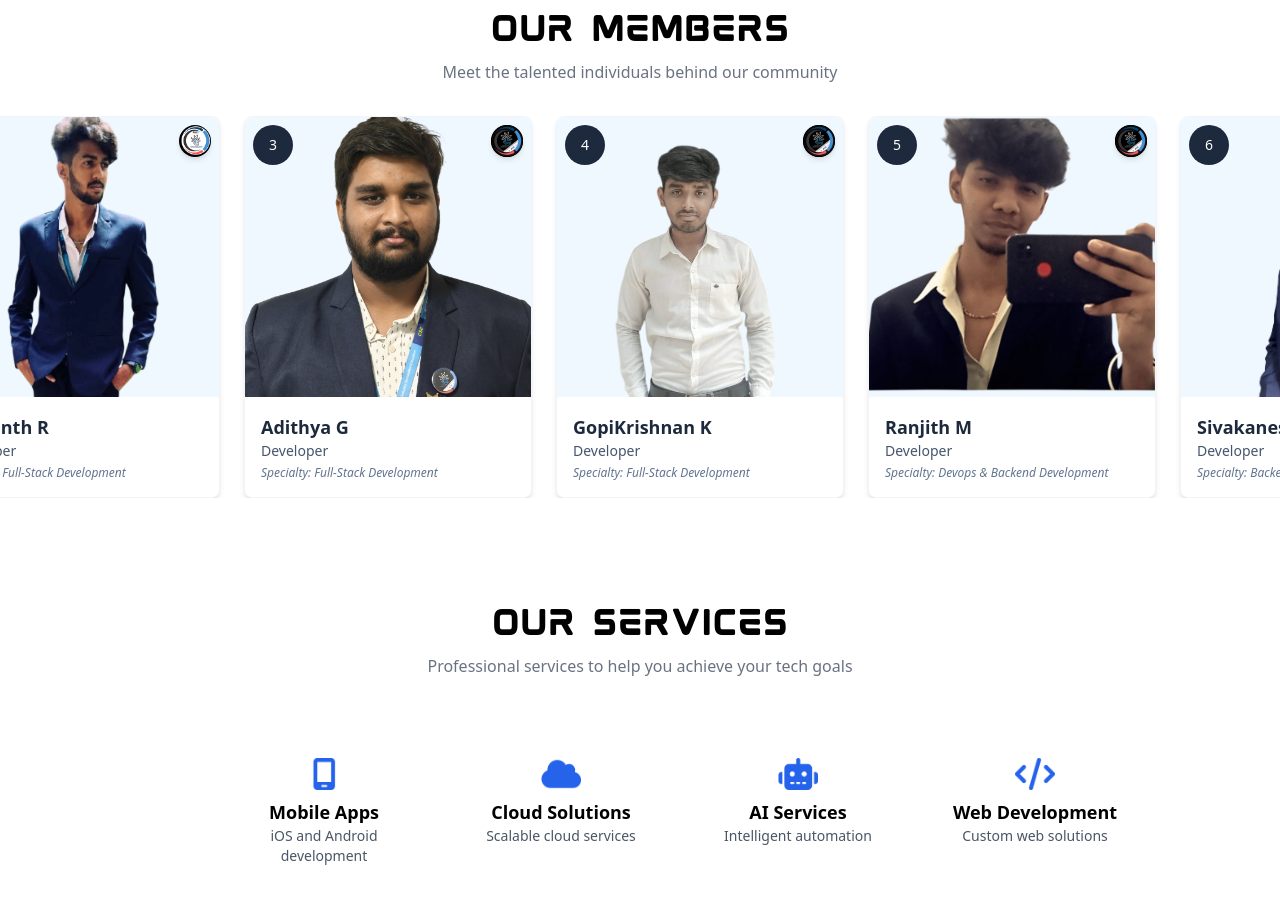
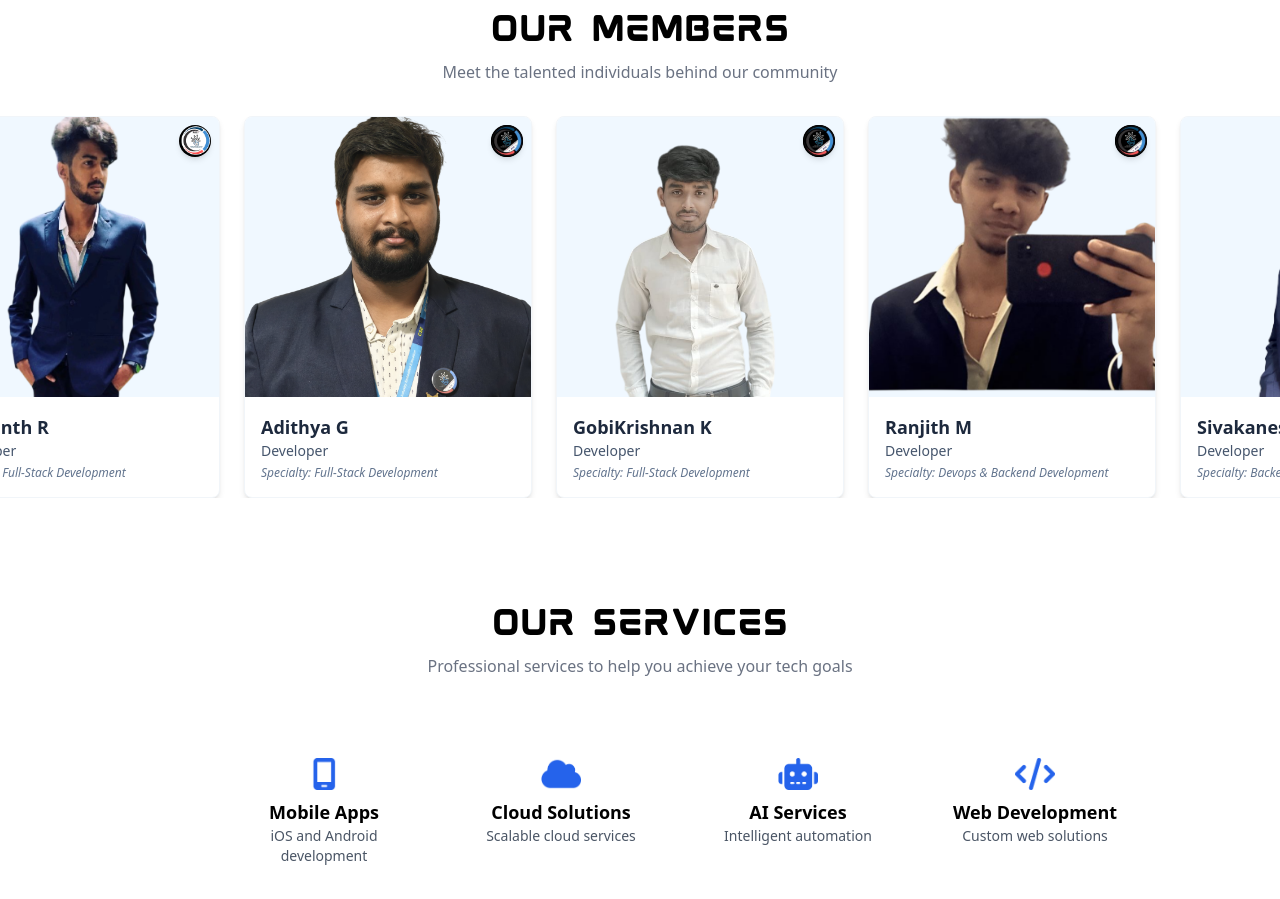
Before and after one commit to Kite-IPS/Ips_Portfolio, a React (Vite) app in the folder Client/: page / in a window 1280 px wide. Shown: the part 2880-3779 px from the top of the page. Built offline with nearby package versions, Linux system fonts and the light colour scheme.

Commit message:
gopi added

```diff
--- a/Client/src/Components/Member.jsx
+++ b/Client/src/Components/Member.jsx
@@ -4,7 +4,7 @@ import { motion } from 'framer-motion';
 import Ranjith from '../assets/ranjith.png';
 import Rajarajan from '../assets/rajarajan.png';
 import Mitun from '../assets/mithun.png';
-// import Gopi from '../assets/gopi.jpg';
+import Gopi from '../assets/gopi.png';
 import SK from '../assets/sk.png';
 import Yogesh from '../assets/yogesh.png';
 import Adithya from '../assets/adithya.png';
@@ -45,7 +45,7 @@ const communityMembers = [
     linkedin: "https://www.linkedin.com/in/adithya-g-a2085b268/"
   },
   {
-    name: "GopiKrishnan K",
+    name: "GobiKrishnan K",
     role: "Developer",
     specialty: "Full-Stack Development",
     imageUrl: Gobi,
@@ -62,7 +62,6 @@ const communityMembers = [
     github: "https://github.com/rxnjitth",
     linkedin: "https://www.linkedin.com/in/ranjith-m-sundaram-8263b8282/"
   },
-
   {
     name: "Sivakanesh SK",
     role: "Developer",
@@ -90,7 +89,6 @@ const communityMembers = [
     github: "https://github.com/Raj051105",
     linkedin: "http://www.linkedin.com/in/rrkk"
   },
-
   {
     name: "Mitun M",
     role: "Developer",
@@ -100,209 +98,16 @@ const communityMembers = [
     github: "https://github.com/zvoidy",
     linkedin: "http://www.linkedin.com/in/mitun-m"
   },
-
   {
-    name: "Gopi Krishna",
-    role: "",
+    name: "Gopi Krishna S",
+    role: "Developer",
     specialty: "Ai Engineer",
-    imageUrl: SK,
+    imageUrl: Gopi,
     badges: [Black],
     github: "https://github.com/gopu-005",
     linkedin: "https://www.linkedin.com/in/gopi-krishna-s-7770b1240?utm_source=share&utm_campaign=share_via&utm_content=profile&utm_medium=ios_app"
   },
-
-  // {
-  //   name: "Sivakanesh",
-  //   role: "Community Leader",
-  //   specialty: "Strategic Planning",
-  //   imageUrl: SK,
-  //   badges: [Black],
-  //   github: "https://github.com/sivakanesh",
-  //   linkedin: "https://linkedin.com/in/sivakanesh"
-  // },
-  // {
-  //   name: "Sivakanesh",
-  //   role: "Community Leader",
-  //   specialty: "Strategic Planning",
-  //   imageUrl: SK,
-  //   badges: [Black],
-  //   github: "https://github.com/sivakanesh",
-  //   linkedin: "https://linkedin.com/in/sivakanesh"
-  // },
-  // {
-  //   name: "Sivakanesh",
-  //   role: "Community Leader",
-  //   specialty: "Strategic Planning",
-  //   imageUrl: SK,
-  //   badges: [Black],
-  //   github: "https://github.com/sivakanesh",
-  //   linkedin: "https://linkedin.com/in/sivakanesh"
-  // },
-  // {
-  //   name: "Sivakanesh",
-  //   role: "Community Leader",
-  //   specialty: "Strategic Planning",
-  //   imageUrl: SK,
-  //   badges: [Black],
-  //   github: "https://github.com/sivakanesh",
-  //   linkedin: "https://linkedin.com/in/sivakanesh"
-  // },
-  // {
-  //   name: "Sivakanesh",
-  //   role: "Community Leader",
-  //   specialty: "Strategic Planning",
-  //   imageUrl: SK,
-  //   badges: [Black],
-  //   github: "https://github.com/sivakanesh",
-  //   linkedin: "https://linkedin.com/in/sivakanesh"
-  // },
-  // {
-  //   name: "Sivakanesh",
-  //   role: "Community Leader",
-  //   specialty: "Strategic Planning",
-  //   imageUrl: SK,
-  //   badges: [Black],
-  //   github: "https://github.com/sivakanesh",
-  //   linkedin: "https://linkedin.com/in/sivakanesh"
-  // },
-  // {
-  //   name: "Sivakanesh",
-  //   role: "Community Leader",
-  //   specialty: "Strategic Planning",
-  //   imageUrl: SK,
-  //   badges: [Black],
-  //   github: "https://github.com/sivakanesh",
-  //   linkedin: "https://linkedin.com/in/sivakanesh"
-  // },
-  // {
-  //   name: "Sivakanesh",
-  //   role: "Community Leader",
-  //   specialty: "Strategic Planning",
-  //   imageUrl: SK,
-  //   badges: [Black],
-  //   github: "https://github.com/sivakanesh",
-  //   linkedin: "https://linkedin.com/in/sivakanesh"
-  // },
-  // {
-  //   name: "Sivakanesh",
-  //   role: "Community Leader",
-  //   specialty: "Strategic Planning",
-  //   imageUrl: SK,
-  //   badges: [Black],
-  //   github: "https://github.com/sivakanesh",
-  //   linkedin: "https://linkedin.com/in/sivakanesh"
-  // },
-  // {
-  //   name: "Sivakanesh",
-  //   role: "Community Leader",
-  //   specialty: "Strategic Planning",
-  //   imageUrl: SK,
-  //   badges: [Black],
-  //   github: "https://github.com/sivakanesh",
-  //   linkedin: "https://linkedin.com/in/sivakanesh"
-  // },
-  // {
-  //   name: "Sivakanesh",
-  //   role: "Community Leader",
-  //   specialty: "Strategic Planning",
-  //   imageUrl: SK,
-  //   badges: [Black],
-  //   github: "https://github.com/sivakanesh",
-  //   linkedin: "https://linkedin.com/in/sivakanesh"
-  // },
-  // {
-  //   name: "Sivakanesh",
-  //   role: "Community Leader",
-  //   specialty: "Strategic Planning",
-  //   imageUrl: SK,
-  //   badges: [Black],
-  //   github: "https://github.com/sivakanesh",
-  //   linkedin: "https://linkedin.com/in/sivakanesh"
-  // },
-  // {
-  //   name: "Sivakanesh",
-  //   role: "Community Leader",
-  //   specialty: "Strategic Planning",
-  //   imageUrl: SK,
-  //   badges: [Black],
-  //   github: "https://github.com/sivakanesh",
-  //   linkedin: "https://linkedin.com/in/sivakanesh"
-  // },
-  // {
-  //   name: "Sivakanesh",
-  //   role: "Community Leader",
-  //   specialty: "Strategic Planning",
-  //   imageUrl: SK,
-  //   badges: [Black],
-  //   github: "https://github.com/sivakanesh",
-  //   linkedin: "https://linkedin.com/in/sivakanesh"
-  // },
-  // {
-  //   name: "Sivakanesh",
-  //   role: "Community Leader",
-  //   specialty: "Strategic Planning",
-  //   imageUrl: SK,
-  //   badges: [Black],
-  //   github: "https://github.com/sivakanesh",
-  //   linkedin: "https://linkedin.com/in/sivakanesh"
-  // },
-  // {
-  //   name: "Sivakanesh",
-  //   role: "Community Leader",
-  //   specialty: "Strategic Planning",
-  //   imageUrl: SK,
-  //   badges: [Black],
-  //   github: "https://github.com/sivakanesh",
-  //   linkedin: "https://linkedin.com/in/sivakanesh"
-  // },
-  // {
-  //   name: "Sivakanesh",
-  //   role: "Community Leader",
-  //   specialty: "Strategic Planning",
-  //   imageUrl: SK,
-  //   badges: [Black],
-  //   github: "https://github.com/sivakanesh",
-  //   linkedin: "https://linkedin.com/in/sivakanesh"
-  // },
-  // {
-  //   name: "Ranjith",
-  //   role: "Developer",
-  //   specialty: "Devops & Backend Development",
-  //   imageUrl: Ranjith,
-  //   badges: [White],
-  //   github: "https://github.com/ranjith",
-  //   linkedin: "https://linkedin.com/in/ranjith"
-  // },
-  // {
-  //   name: "Ranjith",
-  //   role: "Developer",
-  //   specialty: "Devops & Backend Development",
-  //   imageUrl: Ranjith,
-  //   badges: [White],
-  //   github: "https://github.com/ranjith",
-  //   linkedin: "https://linkedin.com/in/ranjith"
-  // },
-  // {
-  //   name: "Ranjith",
-  //   role: "Developer",
-  //   specialty: "Devops & Backend Development",
-  //   imageUrl: Ranjith,
-  //   badges: [White],
-  //   github: "https://github.com/ranjith",
-  //   linkedin: "https://linkedin.com/in/ranjith"
-  // },
-  // {
-  //   name: "Ranjith",
-  //   role: "Developer",
-  //   specialty: "Devops & Backend Development",
-  //   imageUrl: Ranjith,
-  //   badges: [White],
-  //   github: "https://github.com/ranjith",
-  //   linkedin: "https://linkedin.com/in/ranjith"
-  // },
-
-
-
+  // Commented out placeholder members are preserved but not shown here for brevity
 ];
 
 const ProfessionalMemberMarquee = ({
@@ -337,19 +142,17 @@ const ProfessionalMemberMarquee = ({
 
   // Prepare Members Data with badges and social links
   const membersData = members.length > 0
-    ? members.slice(0, 31).map((member, index) => ({
-      id: index + 1,
-      name: member.name || `Community Member ${index + 1}`,
+    ? members.slice(0, 31).map((member) => ({
+      name: member.name || `Community Member`,
       role: member.role || 'Community Contributor',
       specialty: member.specialty || 'Diverse Skills',
-      imageUrl: member.imageUrl || `/assets/placeholder-${(index % 5) + 1}.png`,
+      imageUrl: member.imageUrl || `/assets/placeholder.png`,
       badges: member.badges || [],
       github: member.github || 'https://github.com',
       linkedin: member.linkedin || 'https://linkedin.com'
     }))
     : Array.from({ length: 31 }, (_, index) => ({
-      id: index + 1,
-      name: `Community Member ${index + 1}`,
+      name: `Community Member`,
       role: 'Community Contributor',
       specialty: 'Diverse Skills',
       imageUrl: `/assets/placeholder-${(index % 5) + 1}.png`,
@@ -506,7 +309,7 @@ const ProfessionalMemberMarquee = ({
       >
         {duplicatedMembersData.map((member, index) => (
           <motion.div
-            key={`${member.id}-${index}`}
+            key={`member-${index}`}
             className="flex-shrink-0 w-56 md:w-72 bg-white rounded-lg shadow-md border border-slate-100 overflow-hidden transition-all duration-300 hover:shadow-xl"
             whileHover={{ scale: 1.03 }}
             whileTap={isMobile ? { scale: 0.98 } : {}}
@@ -519,10 +322,7 @@ const ProfessionalMemberMarquee = ({
                 className="w-full h-50 md:h-70 object-cover"
               />
 
-              {/* Member ID badge */}
-              <div className="absolute top-2 left-2 bg-slate-800 text-white rounded-full w-8 h-8 md:w-10 md:h-10 flex items-center justify-center text-xs md:text-sm">
-                {member.id}
-              </div>
+              {/* ID badge removed */}
 
               {/* Custom badges - positioned on right corner */}
               <div className="absolute top-2 right-2 flex flex-col space-y-1">
@@ -568,9 +368,7 @@ const ProfessionalMemberMarquee = ({
                 alt={selectedMember.name}
                 className="w-36 h-36 md:w-52 md:h-52 object-cover rounded-full mx-auto mb-4 md:mb-6 border-4 border-slate-200"
               />
-              <div className="absolute bottom-0 right-1/2 translate-x-1/2 bg-slate-800 text-white rounded-full px-3 py-1 text-xs">
-                ID: {selectedMember.id}
-              </div>
+              {/* Removed ID display */}
             </div>
             <h2 className="text-xl md:text-2xl font-bold text-slate-800 mb-2">{selectedMember.name}</h2>
             <p className="text-slate-600 mb-1">{selectedMember.role}</p>
```
Also changed, not shown: Client/src/assets/gopi.png (added).
